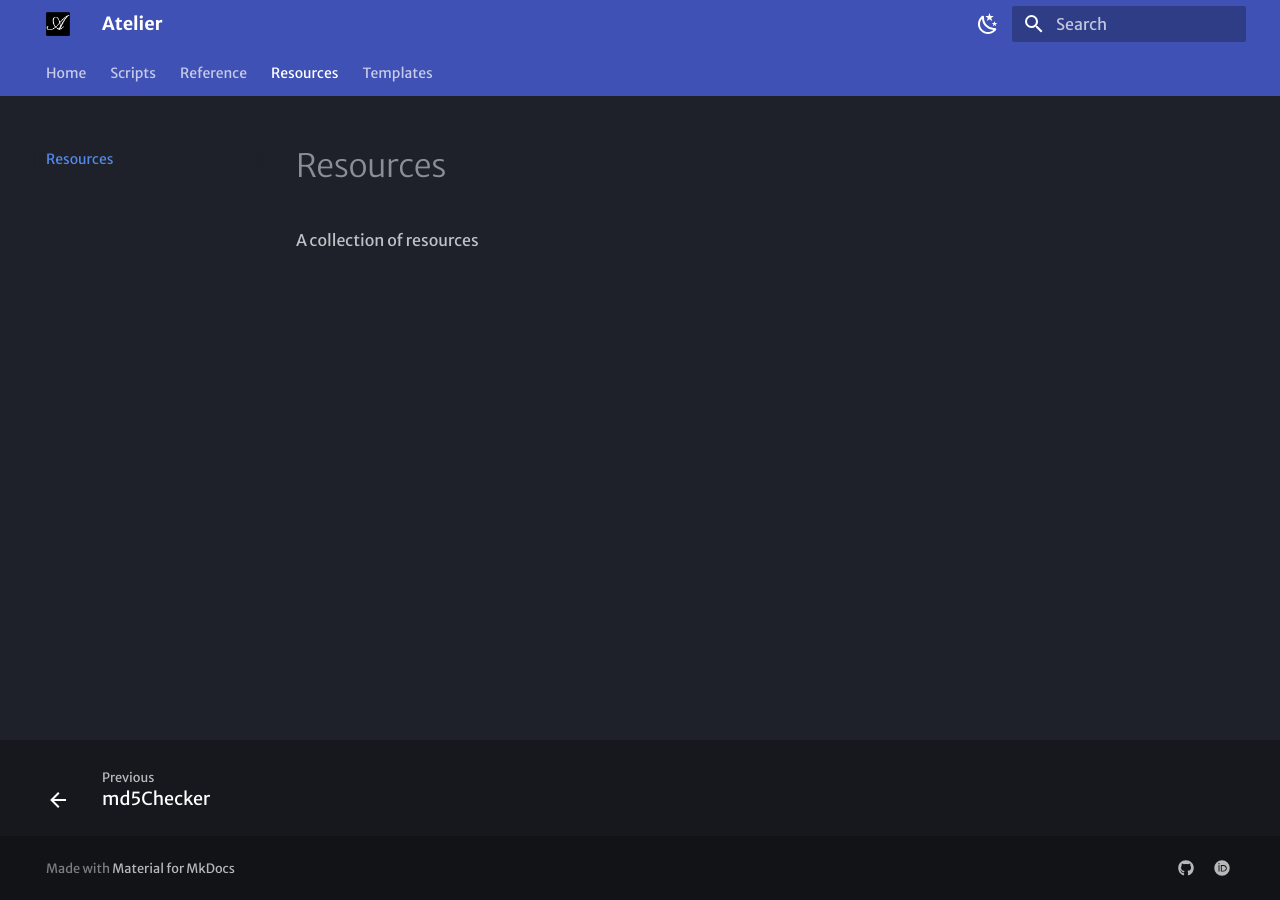
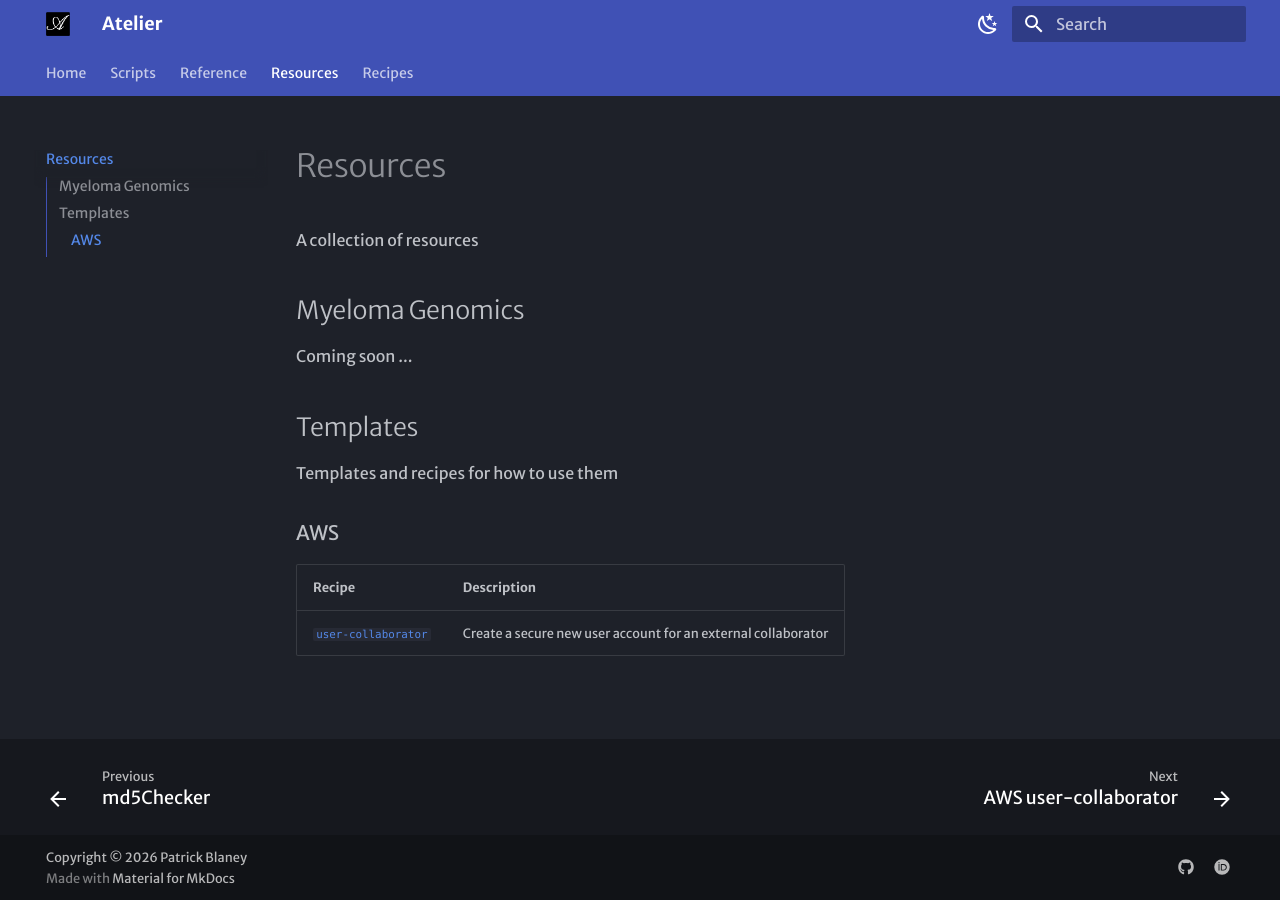
Before and after one commit to pblaney/atelier, an MkDocs documentation site: the page built from docs/resources.md, in a window 1280 px wide. Built offline with MkDocs 1.6.1 and Material for MkDocs 9.7.7, drawn with Linux system fonts in a browser that asks for light colours; some web fonts are replaced.

Commit message:
added more functionality and templates

```diff
--- a/docs/resources.md
+++ b/docs/resources.md
@@ -1 +1,15 @@
 A collection of resources
+
+## Myeloma Genomics
+
+Coming soon ...
+
+## Templates
+
+Templates and recipes for how to use them
+
+### AWS
+
+| Recipe | Description |
+|--------|-------------|
+| [`user-collaborator`](recipes/user-collaborator.md) | Create a secure new user account for an external collaborator |
--- a/mkdocs.yml
+++ b/mkdocs.yml
@@ -13,9 +13,13 @@ theme:
     - navigation.tabs
     - navigation.top
     - navigation.footer
+    - navigation.path
+    - navigation.prune
     - search.suggest
     - search.highlight
     - toc.integrate
+    - content.code.copy
+    - content.tabs.link
   palette:
     # Dark mode
     - scheme: slate
@@ -39,9 +43,11 @@ nav:
       - s3Mover: "man/s3mover.md"
       - md5Checker: "man/md5checker.md"
   - Resources: resources.md
-  - Templates: templates.md
+  - Recipes:
+      - AWS user-collaborator: "recipes/user-collaborator.md"
 
 markdown_extensions:
+  - admonition
   - attr_list
   - pymdownx.emoji:
       emoji_index: !!python/name:material.extensions.emoji.twemoji
@@ -53,7 +59,10 @@ markdown_extensions:
       pygments_lang_class: true
   - pymdownx.inlinehilite
   - pymdownx.snippets
+  - pymdownx.details
   - pymdownx.superfences
+  - pymdownx.tabbed:
+      alternate_style: true
 
 extra:
   social:
@@ -61,3 +70,5 @@ extra:
       link: https://github.com/pblaney/atelier
     - icon: fontawesome/brands/orcid
       link: https://orcid.org/0000-0002-9319-8866
+
+copyright: Copyright &copy; 2026 Patrick Blaney
```
Also changed, not shown: docs/index.md (+1 -1 lines), docs/recipes/user-collaborator.md (added, +223 -0 lines), 2 other files.
